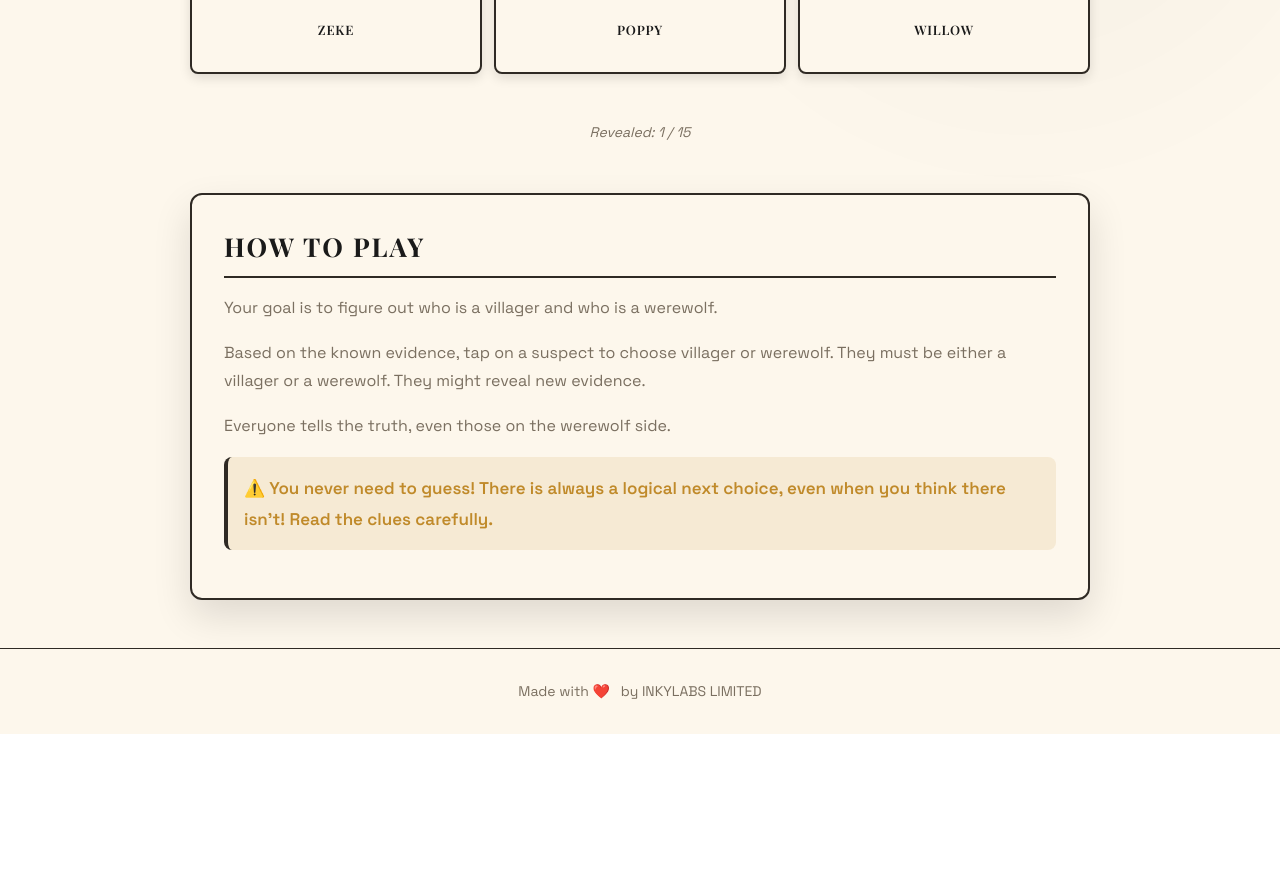
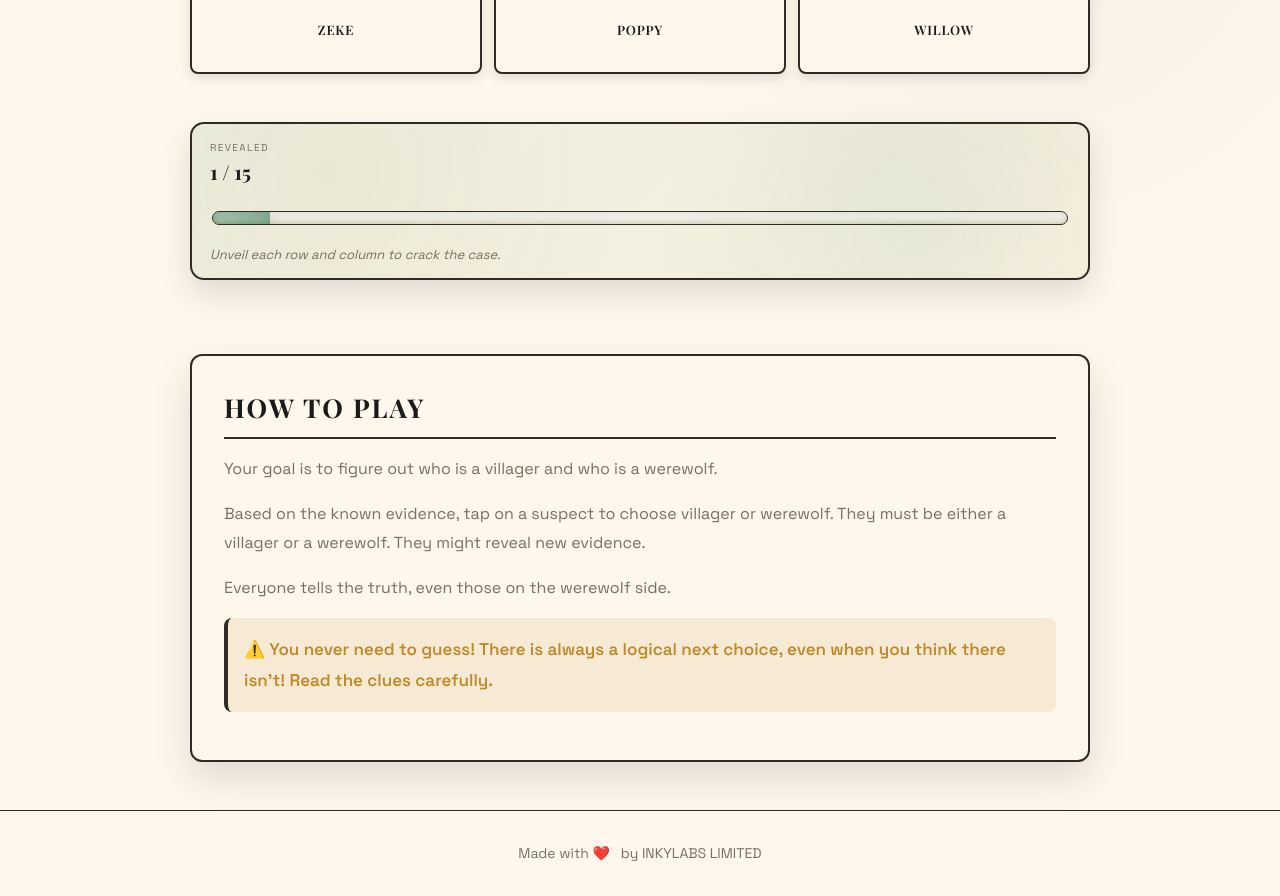
Before and after one commit to soasme/A-DIG, a Next.js app: page / in a window 1280 px wide. Shown: the part 800-1696 px from the top of the page. Before the commit the page ends 1534 px from the top, so only its background shows below. Built offline with nearby package versions, Linux system fonts and the light colour scheme.

Commit message:
Enhance progress display in WerewolfGame; implement styled progress bar and update reveal count layout for better user experience

```diff
--- a/app/components/WerewolfGame.css
+++ b/app/components/WerewolfGame.css
@@ -281,10 +281,96 @@
 
 .progress {
   grid-area: progress;
-  text-align: center;
+  max-width: 900px;
+  width: min(900px, 100%);
+  margin: 0 auto 24px;
+  padding: 16px 18px 14px;
+  background: linear-gradient(135deg, rgba(31, 122, 77, 0.08), rgba(192, 138, 42, 0.06));
+  border: 2px solid var(--grid-line);
+  border-radius: 14px;
+  box-shadow: 0 14px 32px var(--shadow);
+  position: relative;
+  overflow: hidden;
+}
+
+.progress::before {
+  content: '';
+  position: absolute;
+  inset: 0;
+  background: radial-gradient(circle at 15% 30%, rgba(192, 138, 42, 0.15), transparent 40%),
+    radial-gradient(circle at 80% 70%, rgba(31, 122, 77, 0.2), transparent 35%);
+  opacity: 0.35;
+  pointer-events: none;
+}
+
+.progress-header {
+  display: flex;
+  align-items: baseline;
+  justify-content: flex-start;
+  position: relative;
+  z-index: 1;
+}
+
+.progress-label {
+  display: grid;
+  gap: 2px;
+}
+
+.progress-eyebrow {
+  text-transform: uppercase;
+  letter-spacing: 1.4px;
+  font-size: 10px;
   color: var(--muted);
-  font-size: 14px;
+}
+
+.progress-count {
+  font-family: 'Playfair Display', serif;
+  font-size: 20px;
+  font-weight: 700;
+  color: var(--ink);
+}
+
+.progress-bar {
+  margin-top: 12px;
+  position: relative;
+  padding: 12px 2px 10px;
+  z-index: 1;
+}
+
+.progress-track {
+  width: 100%;
+  height: 14px;
+  border-radius: 999px;
+  border: 1px solid var(--grid-line);
+  background: linear-gradient(180deg, rgba(255, 255, 255, 0.75), rgba(0, 0, 0, 0.05));
+  overflow: hidden;
+  position: relative;
+  box-shadow: inset 0 1px 6px rgba(0, 0, 0, 0.15);
+}
+
+.progress-fill {
+  position: absolute;
+  inset: 0;
+  width: 0%;
+  background: linear-gradient(90deg, rgba(31, 122, 77, 0.3), rgba(31, 122, 77, 0.55));
+  background-size: 150% 150%;
+  animation: shimmer 3s ease-in-out infinite;
+  box-shadow: inset 0 0 12px rgba(0, 0, 0, 0.12), 0 6px 14px rgba(31, 122, 77, 0.25);
+  transition: width 0.4s ease;
+}
+
+.progress-fill.complete {
+  background: linear-gradient(90deg, var(--accent-green), #1a5f41);
+  animation: none;
+}
+
+.progress-caption {
+  margin-top: 10px;
+  color: var(--muted);
+  font-size: 13px;
   font-style: italic;
+  position: relative;
+  z-index: 1;
 }
 
 /* Rules and Explanation Sections */
@@ -631,6 +717,18 @@
   }
 }
 
+@keyframes shimmer {
+  0% {
+    background-position: 0% 50%;
+  }
+  50% {
+    background-position: 100% 50%;
+  }
+  100% {
+    background-position: 0% 50%;
+  }
+}
+
 /* Responsive Design */
 @media (max-width: 768px) {
   .game-title {
--- a/app/components/WerewolfGame.jsx
+++ b/app/components/WerewolfGame.jsx
@@ -196,6 +196,10 @@ export default function WerewolfGame({ id, gameData }) {
   const [shareStatus, setShareStatus] = useState('');
   const [startTime, setStartTime] = useState(() => Date.now());
   const totalCharacters = gameData.characters.length;
+  const revealedCount = revealed.size;
+  const progressRatio = totalCharacters ? revealedCount / totalCharacters : 0;
+  const revealComplete = revealedCount === totalCharacters;
+  const progressWidth = Math.min(100, Math.max(0, progressRatio * 100));
 
   useEffect(() => {
     const firstPuzzle = gameData.puzzle?.[0];
@@ -362,7 +366,27 @@ export default function WerewolfGame({ id, gameData }) {
           </div>
 
           <div className="progress">
-            <p>Revealed: {revealed.size} / {totalCharacters}</p>
+            <div className="progress-header">
+              <div className="progress-label">
+                <span className="progress-eyebrow">Revealed</span>
+                <span className="progress-count">{revealedCount} / {totalCharacters}</span>
+              </div>
+            </div>
+            <div
+              className="progress-bar"
+              role="progressbar"
+              aria-valuenow={revealedCount}
+              aria-valuemin={0}
+              aria-valuemax={totalCharacters}
+            >
+              <div className="progress-track">
+                <div
+                  className={`progress-fill ${revealComplete ? 'complete' : ''}`}
+                  style={{ width: `${progressWidth}%` }}
+                />
+              </div>
+            </div>
+            <p className="progress-caption">Unveil each row and column to crack the case.</p>
           </div>
         </main>
       </section>
```
